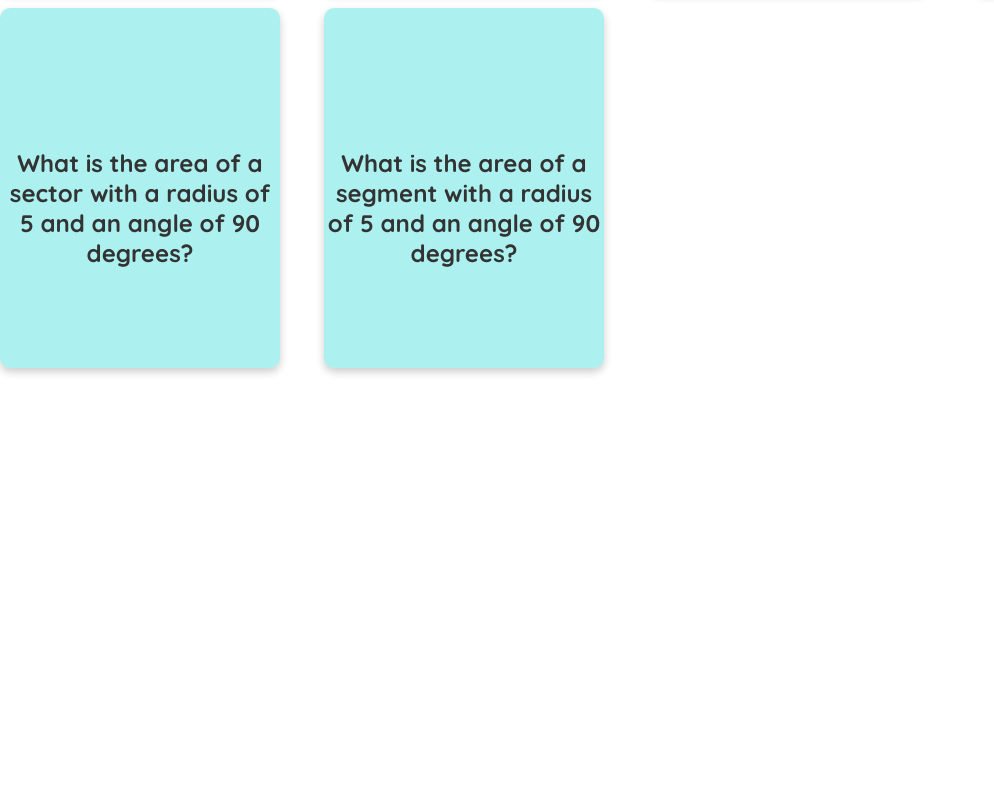
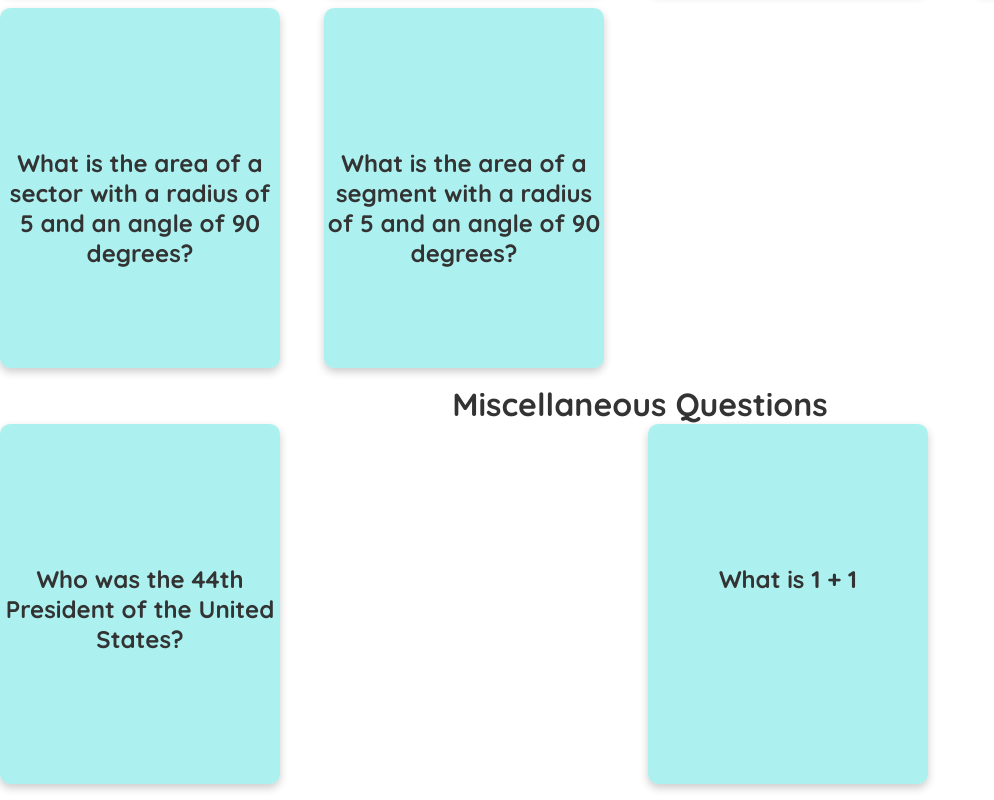
Before and after one commit to EvaGraceSmith/studyCards, a React (Create React App) app: page /mystudycards in a window 1280 px wide. Shown: the part 2023-2823 px from the top of the page, without its empty margins (0-994 px from the left). Before the commit the page ends 2407 px from the top, so only its background shows below. Built offline with nearby package versions, Linux system fonts and the light colour scheme; data requests are answered from the project's data file.

Commit message:
added card filter

```diff
--- a/data/db.json
+++ b/data/db.json
@@ -125,6 +125,12 @@
       "question": "Who was the 44th President of the United States?",
       "answer": "Barak Obama",
       "id": 21
+    },
+    {
+      "subject": "Math",
+      "question": "What is 1 + 1",
+      "answer": "2",
+      "id": 22
     }
   ]
 }
--- a/src/components/Cards.js
+++ b/src/components/Cards.js
@@ -1,6 +1,7 @@
 import React from 'react';
 import './Cards.css';
 import { useState } from 'react';
+import {useNavigate} from 'react-router-dom';
 
 
 
@@ -9,6 +10,8 @@ const [subject, setSubject] = useState('');
 const [question, setQuestion] = useState('');
 const [answer, setAnswer] = useState('');
 const [isLoading, setIsLoading] = useState(false);
+
+const navigate = useNavigate();
 
 
 
@@ -29,6 +32,7 @@ const handleSubmit = (e) => {
     }).then(() => {
         console.log('new card added');
         setIsLoading(false);
+        navigate(`/mystudycards`);
     })
 }
 
@@ -62,7 +66,9 @@ const handleSubmit = (e) => {
             {isLoading && <button disabled>Adding Card ...</button>}
             <br></br>
             <br></br>
+
             <button>Submit</button>
+
             <p>{subject}</p>
             <p>{question}</p>
             <p>{answer}</p>
--- a/src/components/MyCards.js
+++ b/src/components/MyCards.js
@@ -23,6 +23,7 @@ const { data: studyCards, isLoading, error } = useFetch('http://localhost:8000/s
         {/* 3. once the state has a value, the left side will be true and the right side will be rendered */}
         {studyCards && <CardTest studyCards={studyCards.filter((cards) => cards.subject === 'history')} heading="History Questions" />}
         {studyCards && <CardTest studyCards={studyCards.filter((cards) => cards.subject === 'geometry')} heading="Geometry Questions" />}
+        {studyCards && <CardTest studyCards={studyCards.filter((cards) => cards.subject !== 'history' && cards.subject !=='geometry'    )} heading="Miscellaneous Questions" />}
 
     </div>
      );
```
